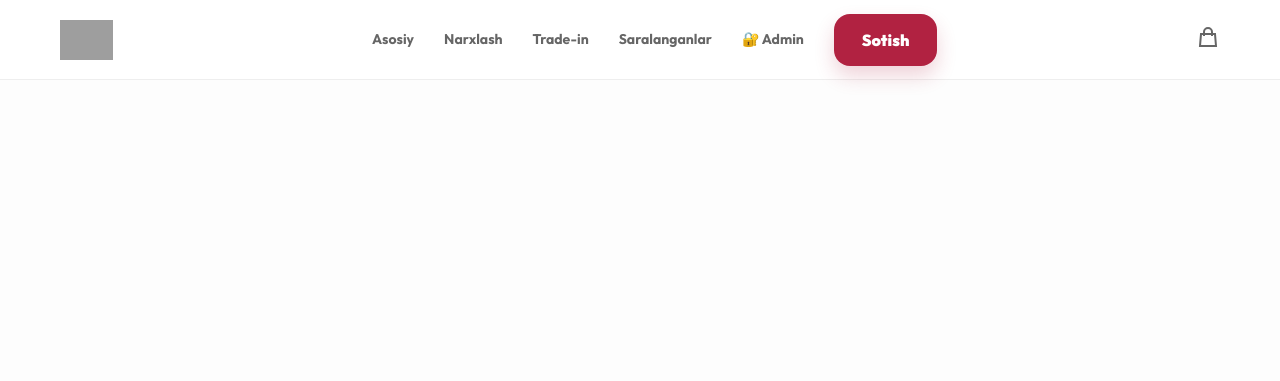
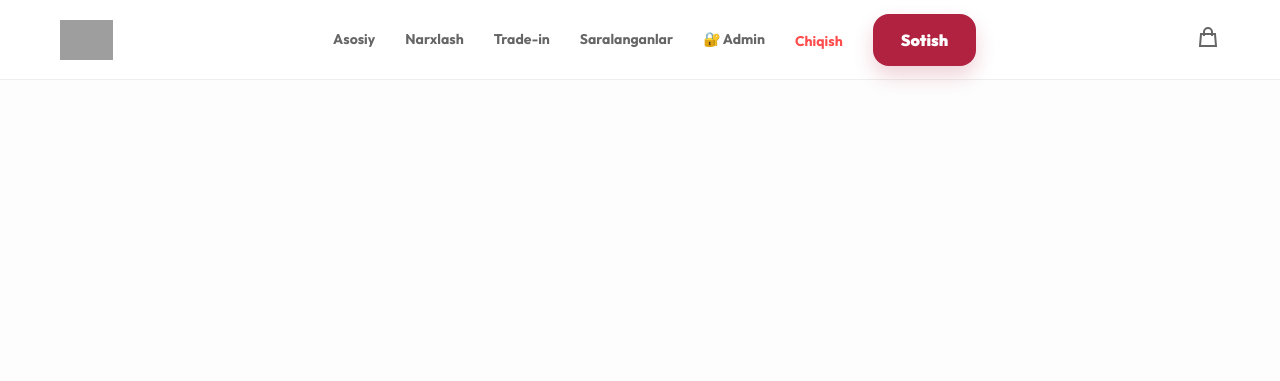
Before and after one commit to Ulugbek12-developer/markab1, a Django app: page /orders/success/ in a window 1280 px wide. Shown: the top 381 px of the page. Run offline with Django 5.2, Linux system fonts and the light colour scheme; the visitor is signed in with stand-in values (Sample User, id 1); grey boxes are pictures that could not be loaded.

Commit message:
feat: add logout button and restore admin link

```diff
--- a/templates/base.html
+++ b/templates/base.html
@@ -35,6 +35,12 @@
                 <a href="{% url 'phones:favorites' %}" class="nav-link">Saralanganlar</a>
                 {% if user.is_staff %}
                     <a href="{% url 'phones:admin_dashboard' %}" class="nav-link">🔐 Admin</a>
+                {% endif %}
+                {% if user.is_authenticated %}
+                    <form action="{% url 'users:logout' %}" method="POST" style="display:inline;">
+                        {% csrf_token %}
+                        <button type="submit" class="nav-link" style="background:none; border:none; color:#FF4D4D; cursor:pointer; font-weight:700;">Chiqish</button>
+                    </form>
                 {% endif %}
                 <a href="{% url 'phones:sell' %}" class="btn-primary">Sotish</a>
             </nav>
```
